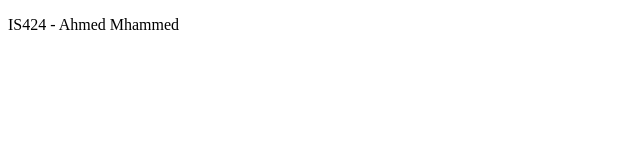
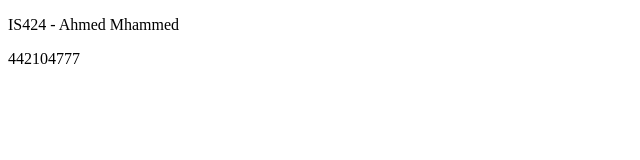
Before and after one commit to 442104777/IS424, a plain HTML site: page lab2B.html in a window 1280 px wide. Shown: the full height of the page, 0-640 px from the left. Drawn offline with Linux system fonts and the light colour scheme.

Commit message:
adding a statement

```diff
--- a/lab2B.html
+++ b/lab2B.html
@@ -4,5 +4,6 @@
   </head>
   <body>
 <p> IS424 - Ahmed Mhammed </p>
+<p> 442104777 </p>
   </body>
 </html>
```
